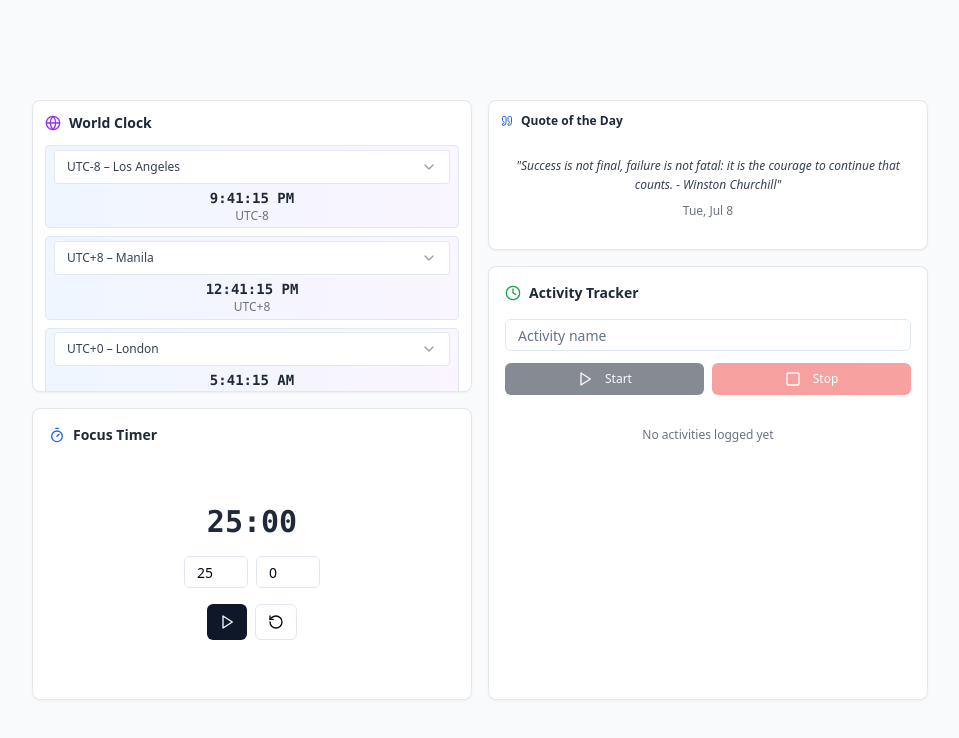
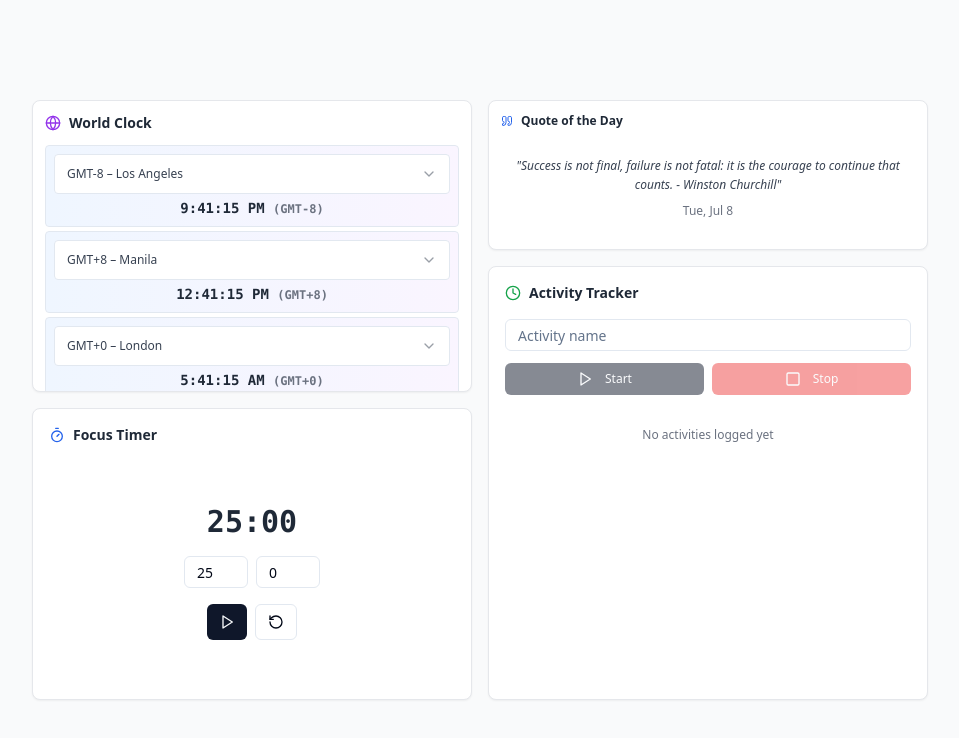
Before and after one commit to elixtcode/notion-zen-dashboard, a React (Vite) app: page / in a window 1280 px wide. Shown: the top 738 px of the page, without its empty margins (160-1119 px from the left). Built offline with nearby package versions, Linux system fonts and the light colour scheme.

Commit message:
Manual edit: src/components/WorldClock.tsx
Edited UI in Lovable

```diff
--- a/src/components/WorldClock.tsx
+++ b/src/components/WorldClock.tsx
@@ -9,18 +9,18 @@ interface Clock {
 }
 
 const WORLD_CITIES = [
-  { city: 'Los Angeles', timezone: 'America/Los_Angeles', utc: 'UTC-8' },
-  { city: 'New York', timezone: 'America/New_York', utc: 'UTC-5' },
-  { city: 'London', timezone: 'Europe/London', utc: 'UTC+0' },
-  { city: 'Berlin', timezone: 'Europe/Berlin', utc: 'UTC+1' },
-  { city: 'Paris', timezone: 'Europe/Paris', utc: 'UTC+1' },
-  { city: 'Moscow', timezone: 'Europe/Moscow', utc: 'UTC+3' },
-  { city: 'Dubai', timezone: 'Asia/Dubai', utc: 'UTC+4' },
-  { city: 'Singapore', timezone: 'Asia/Singapore', utc: 'UTC+8' },
-  { city: 'Manila', timezone: 'Asia/Manila', utc: 'UTC+8' },
-  { city: 'Beijing', timezone: 'Asia/Shanghai', utc: 'UTC+8' },
-  { city: 'Tokyo', timezone: 'Asia/Tokyo', utc: 'UTC+9' },
-  { city: 'Sydney', timezone: 'Australia/Sydney', utc: 'UTC+11' },
+  { city: 'Los Angeles', timezone: 'America/Los_Angeles', gmt: 'GMT-8' },
+  { city: 'New York', timezone: 'America/New_York', gmt: 'GMT-5' },
+  { city: 'London', timezone: 'Europe/London', gmt: 'GMT+0' },
+  { city: 'Berlin', timezone: 'Europe/Berlin', gmt: 'GMT+1' },
+  { city: 'Paris', timezone: 'Europe/Paris', gmt: 'GMT+1' },
+  { city: 'Moscow', timezone: 'Europe/Moscow', gmt: 'GMT+3' },
+  { city: 'Dubai', timezone: 'Asia/Dubai', gmt: 'GMT+4' },
+  { city: 'Singapore', timezone: 'Asia/Singapore', gmt: 'GMT+8' },
+  { city: 'Manila', timezone: 'Asia/Manila', gmt: 'GMT+8' },
+  { city: 'Beijing', timezone: 'Asia/Shanghai', gmt: 'GMT+8' },
+  { city: 'Tokyo', timezone: 'Asia/Tokyo', gmt: 'GMT+9' },
+  { city: 'Sydney', timezone: 'Australia/Sydney', gmt: 'GMT+11' },
 ];
 
 const WorldClock = () => {
@@ -71,7 +71,7 @@ const WorldClock = () => {
         <h2 className="text-sm font-semibold text-gray-800">World Clock</h2>
       </div>
 
-      <div className="flex flex-col gap-2 h-full justify-start">
+      <div className="flex flex-col gap-1 h-full justify-start">
         {clocks.map((clock) => {
           const cityInfo = getCityInfo(clock.city);
           const time = formatTime(currentTime, clock.timezone);
@@ -92,14 +92,13 @@ const WorldClock = () => {
                 <SelectContent>
                   {WORLD_CITIES.map((city) => (
                     <SelectItem key={city.city} value={city.city}>
-                      {`${city.utc} – ${city.city}`}
+                      {`${city.gmt} – ${city.city}`}
                     </SelectItem>
                   ))}
                 </SelectContent>
               </Select>
               <div className="text-center">
-                <div className="text-sm font-mono font-bold text-gray-800">{time}</div>
-                <div className="text-xs text-gray-500">{cityInfo.utc}</div>
+                <div className="text-sm font-mono font-bold text-gray-800">{time} <span className="text-xs text-gray-500">({cityInfo.gmt})</span></div>
               </div>
             </div>
           );
```
